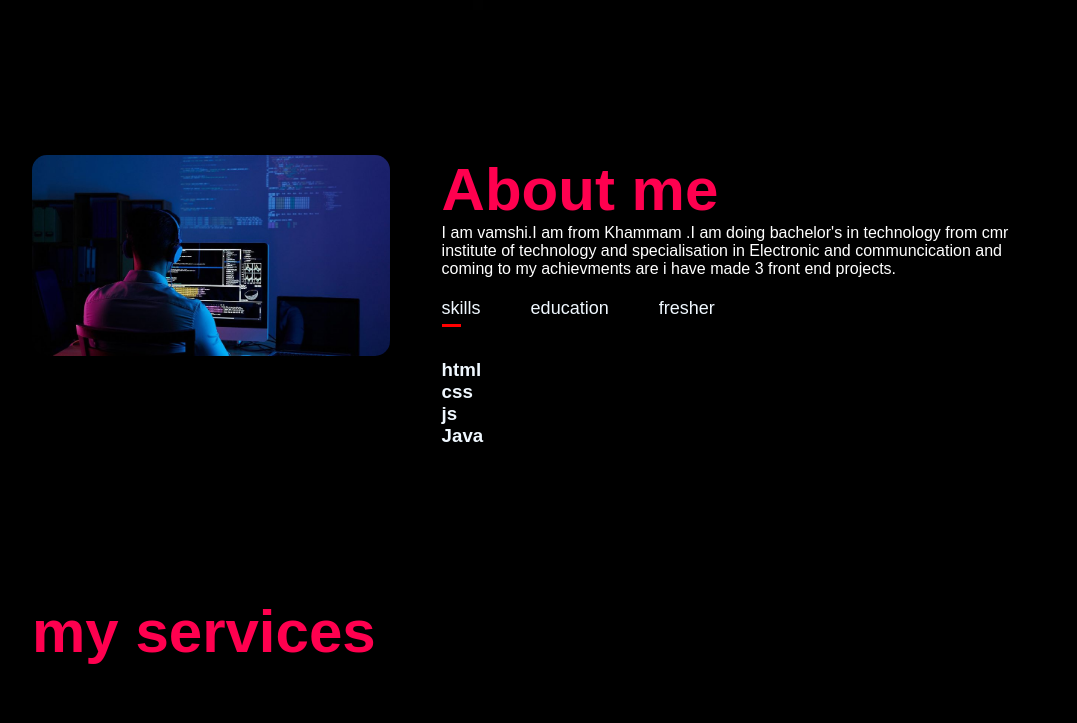
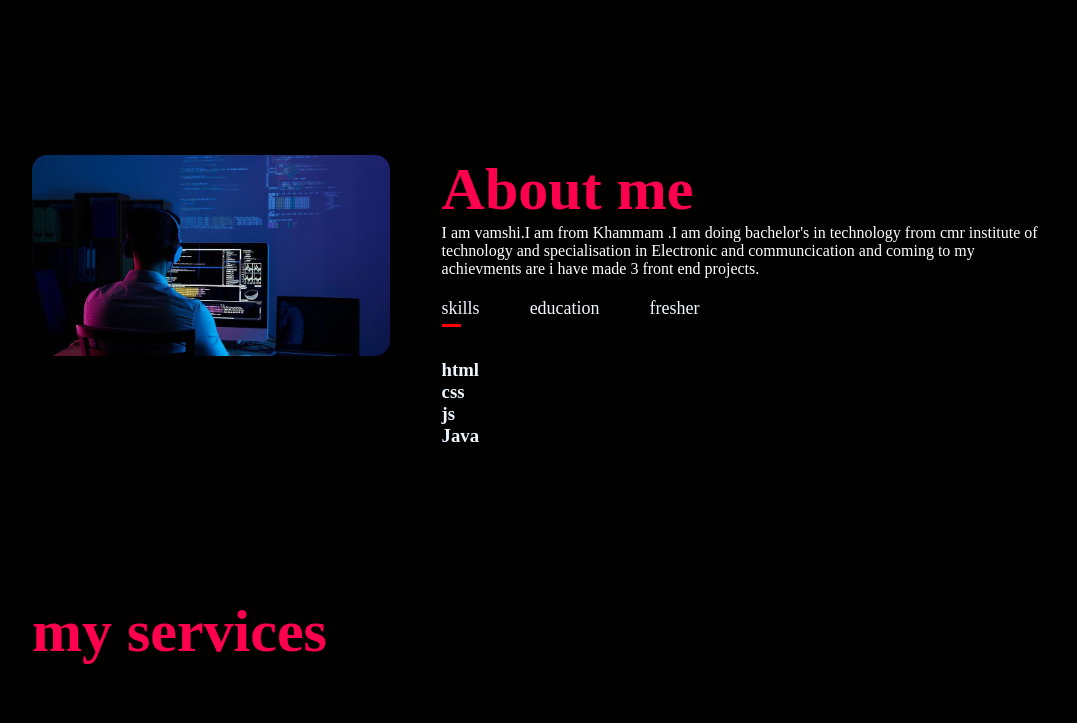
Before and after one commit to vamshi4056/my-portfolio, a plain HTML site: page index.html in a window 1280 px wide. Shown: the part 745-1468 px from the top of the page, without its empty margins (96-1173 px from the left). Drawn offline with Linux system fonts and the light colour scheme.

Commit message:
Update style.css

```diff
--- a/style.css
+++ b/style.css
@@ -1,7 +1,7 @@
 * {
     margin: 0;
     padding: 0;
-    font-family: sans-serif;
+     font-family: 'Times New Roman', Times, serif;
     box-sizing: border-box;
 }
 
```
